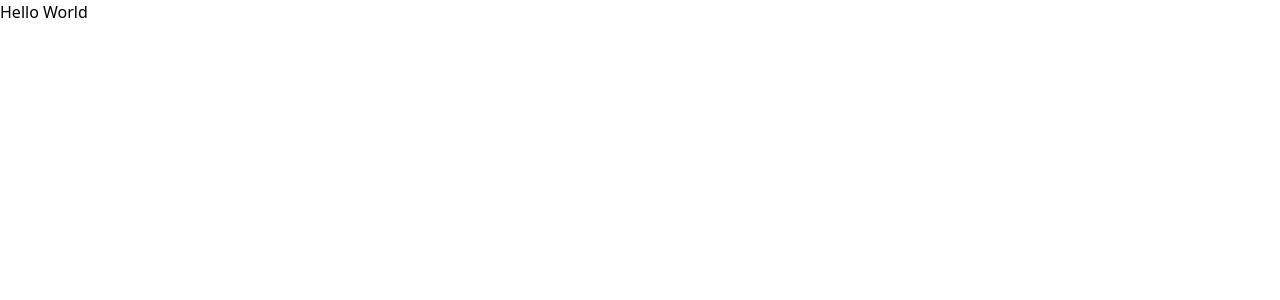
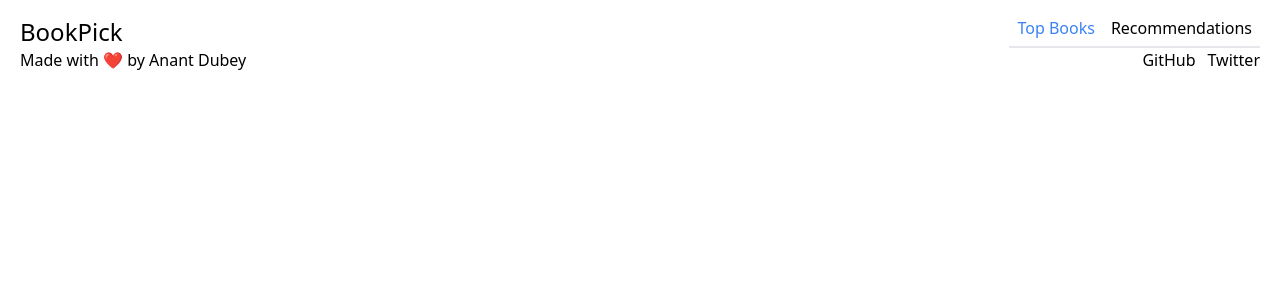
Before and after one commit to dubeyanant/BookPick, a React (Vite) app: page / in a window 1280 px wide. Shown: the top 300 px of the page. Built offline with nearby package versions, Linux system fonts and the light colour scheme.

Commit message:
feat: add header and footer

```diff
--- a/src/App.jsx
+++ b/src/App.jsx
@@ -1,5 +1,13 @@
+import Header from "./components/Header";
+import Footer from "./components/Footer";
+
 function App() {
-  return <h1>Hello World</h1>;
+  return (
+    <div className="container mx-auto px-5 my-4">
+      <Header />
+      <Footer />
+    </div>
+  );
 }
 
 export default App;
--- /dev/null
+++ b/src/components/Footer.jsx
@@ -0,0 +1,15 @@
+const Footer = () => {
+  return (
+    <div className="flex justify-between">
+      <p>Made with ❤️ by Anant Dubey</p>
+      <div>
+        <a href="https://github.com/dubeyanant/BookPick" className="mr-3">
+          GitHub
+        </a>
+        <a href="https://twitter.com/_aanant">Twitter</a>
+      </div>
+    </div>
+  );
+};
+
+export default Footer;
--- /dev/null
+++ b/src/components/Header.jsx
@@ -0,0 +1,19 @@
+const Header = () => {
+  return (
+    <div className="flex justify-between">
+      <h1 className="font-medium text-2xl">BookPick</h1>
+
+      <div className="border-b-2">
+        <ul className="flex font-medium">
+          <li className="text-blue-500  border-indigo-500 px-2">
+            <a href="#">Top Books</a>
+          </li>
+          <li className="px-2">
+            <a href="#">Recommendations</a>
+          </li>
+        </ul>
+      </div>
+    </div>
+  );
+};
+export default Header;
```
